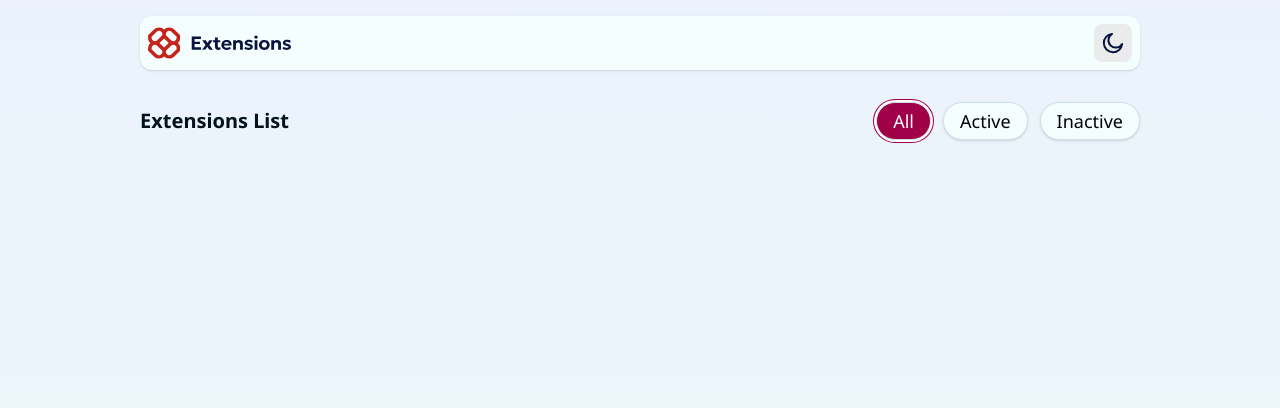
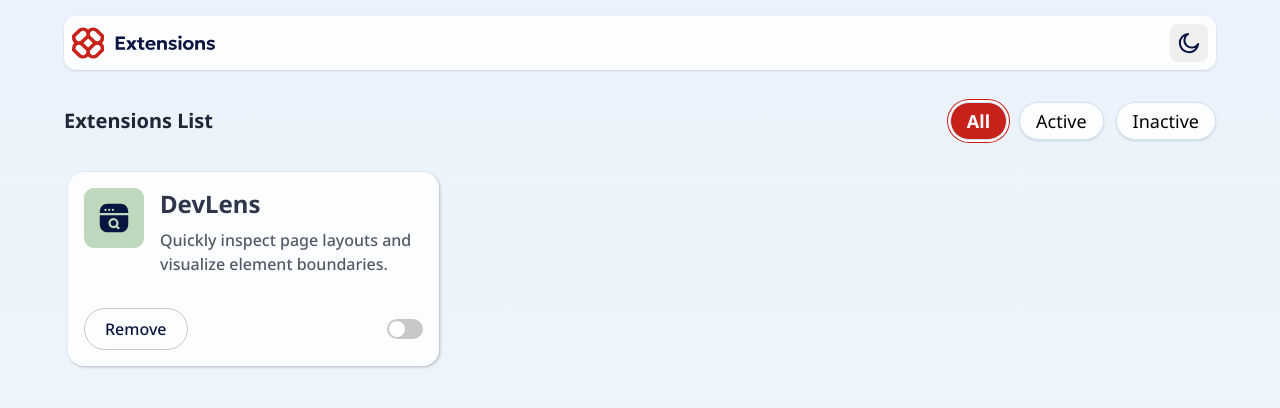
Before and after one commit to 01mehran/browser-extensions-manager, a React (Vite) app: page / in a window 1280 px wide. Shown: the top 408 px of the page. Built offline with nearby package versions, Linux system fonts and the light colour scheme.

Commit message:
style(extensionBox): add extensionBox component & styles

```diff
--- /dev/null
+++ b/src/components/ExtensionBox.jsx
@@ -0,0 +1,34 @@
+// Image;
+import logotest from '@images/logo-devlens.svg';
+
+export default function ExtensionBox() {
+  return (
+    <main className="bg-primary-light-100 dark:bg-primary-dark-800 dark:ring-primary-dark-600 flex flex-col gap-4 rounded-2xl p-4 shadow-[1px_1px_3px_rgba(0,0,0,.25)] dark:ring-[1px]">
+      {/* Upper */}
+      <header className="flex items-start gap-4">
+        <img src={logotest} alt="extensions logo" />
+        <div className="space-y-2">
+          <h3 className="text-primary-dark-700 dark:text-primary-light-100 text-2xl font-bold">
+            DevLens
+          </h3>
+          <p className="text-primary-dark-600 dark:text-primary-light-400/75 leading-6 font-medium">
+            Quickly inspect page layouts and visualize element boundaries.
+          </p>
+        </div>
+      </header>
+
+      {/* Buttons */}
+      <footer className="mt-4 flex items-center justify-between">
+        {/* Remove button */}
+        <button className="text-primary-dark-900 border-primary-light-400 dark:border-primary-dark-600 dark:text-primary-light-200 text-md hover:text-primary-light-200 dark:hover:text-primary-dark-900 cursor-pointer rounded-full border px-5 py-2 font-medium transition-all duration-200 hover:bg-red-700 focus:outline-1 focus:outline-red-700 dark:hover:bg-red-500 dark:focus:bg-red-500">
+          Remove
+        </button>
+        {/* Toggle button */}
+        <label className="inline-flex cursor-pointer items-center">
+          <input type="checkbox" className="peer sr-only" />
+          <div className="peer bg-primary-light-400 dark:bg-primary-dark-600 relative h-5 w-9 rounded-full peer-checked:bg-red-700 after:absolute after:start-0.5 after:top-0.5 after:h-4 after:w-4 after:rounded-full after:bg-white after:transition-all after:content-[''] peer-checked:after:translate-x-full rtl:peer-checked:after:-translate-x-full dark:peer-checked:bg-red-500"></div>
+        </label>
+      </footer>
+    </main>
+  );
+}
--- a/src/index.css
+++ b/src/index.css
@@ -9,21 +9,21 @@
   --font-notoSans: 'Noto Sans', sans-serif;
 
   /* Dark mode */
-  --color-primary-dark-600: oklch(37% 0.03 226deg);
-  --color-primary-dark-700: oklch(24% 0.04 225deg);
-  --color-primary-dark-800: oklch(17% 0.04 226deg);
-  --color-primary-dark-900: oklch(14% 0.06 227deg);
+  --color-primary-dark-600: oklch(0.465 0.0265 271.98);
+  --color-primary-dark-700: oklch(0.3364 0.0386 270.01);
+  --color-primary-dark-800: hsl(226, 25%, 17%);
+  --color-primary-dark-900: oklch(0.2152 0.0818 267.2);
 
   /* Light mode */
-  --color-primary-light-100: oklch(99% 0.01 200deg);
-  --color-primary-light-200: oklch(93% 0 0deg);
-  --color-primary-light-300: oklch(90% 0.02 217deg);
-  --color-primary-light-400: oklch(78% 0 0deg);
+  --color-primary-light-100: oklch(0.9927 0.0026 228.78);
+  --color-primary-light-200: oklch(0.9466 0 0);
+  --color-primary-light-300: oklch(0.9092 0.0292 259.94);
+  --color-primary-light-400: oklch(0.8294 0 0);
 
   /* Red */
-  --color-red-400: oklch(64% 0.2 3deg);
-  --color-red-500: oklch(56% 0.18 3deg);
-  --color-red-700: oklch(44% 0.2 3deg);
+  --color-red-400: oklch(0.6701 0.1862 26.35);
+  --color-red-500: oklch(0.6119 0.1893 27.23);
+  --color-red-700: oklch(0.5346 0.1993 29.02);
 
   /* Gradients */
   /* gradient-light ---> 180deg, #ebf2fc 0%, #eef8f9 100% */
@@ -38,10 +38,10 @@
 
 @layer components {
   .tabs {
-    @apply border-primary-light-300 bg-primary-light-100 dark:bg-primary-dark-600 dark:text-primary-light-200 dark:hover:ring-primary-light-200 dark:focus:outline-primary-light-200 cursor-pointer rounded-full border px-4 py-1 text-lg font-normal shadow-sm ring-red-700 outline-red-700 transition-all duration-200 hover:ring-1 focus:outline-1 dark:border-0;
+    @apply border-primary-light-300 bg-primary-light-100 dark:bg-primary-dark-700 dark:text-primary-light-300 dark:hover:ring-primary-light-200 dark:focus:outline-primary-light-200 cursor-pointer rounded-full border px-4 py-1 text-lg font-normal shadow-sm ring-red-700 outline-red-700 transition-all duration-200 hover:ring-1 focus:outline-1 dark:border-0;
   }
 
   .active-tab {
-    @apply text-primary-light-100 dark:text-primary-dark-700 bg-red-700 ring-1 ring-red-700 ring-offset-2 hover:opacity-95 hover:ring-0 dark:bg-red-500/85 dark:ring-0 dark:ring-transparent dark:ring-offset-0;
+    @apply text-primary-light-100 dark:text-primary-dark-900 bg-red-700 font-bold ring-1 ring-red-700 ring-offset-2 hover:opacity-95 hover:ring-0 dark:bg-red-500 dark:ring-0 dark:ring-transparent dark:ring-offset-0;
   }
 }
--- a/src/pages/Extensions.jsx
+++ b/src/pages/Extensions.jsx
@@ -1,13 +1,97 @@
+// Components;
 import Header from '@components/Header';
+import ExtensionBox from '@components/ExtensionBox';
 
 export default function Extensions() {
+  // const extensionslist = [
+  //   {
+  //     logo: `${logodevlens}`,
+  //     name: 'DevLens',
+  //     description:
+  //       'Quickly inspect page layouts and visualize element boundaries.',
+  //     isActive: true,
+  //   },
+  //   {
+  //     logo: '@images/logo-style-spy.svg',
+  //     name: 'StyleSpy',
+  //     description: 'Instantly analyze and copy CSS from any webpage element.',
+  //     isActive: true,
+  //   },
+  //   {
+  //     logo: '@images/logo-speed-boost.svg',
+  //     name: 'SpeedBoost',
+  //     description:
+  //       'Optimizes browser resource usage to accelerate page loading.',
+  //     isActive: false,
+  //   },
+  //   {
+  //     logo: '@images/logo-json-wizard.svg',
+  //     name: 'JSONWizard',
+  //     description:
+  //       'Formats, validates, and prettifies JSON responses in-browser.',
+  //     isActive: true,
+  //   },
+  //   {
+  //     logo: '@images/logo-tab-master-pro.svg',
+  //     name: 'TabMaster Pro',
+  //     description: 'Organizes browser tabs into groups and sessions.',
+  //     isActive: true,
+  //   },
+  //   {
+  //     logo: '@images/logo-viewport-buddy.svg',
+  //     name: 'ViewportBuddy',
+  //     description:
+  //       'Simulates various screen resolutions directly within the browser.',
+  //     isActive: false,
+  //   },
+  //   {
+  //     logo: '@images/logo-markup-notes.svg',
+  //     name: 'Markup Notes',
+  //     description:
+  //       'Enables annotation and notes directly onto webpages for collaborative debugging.',
+  //     isActive: true,
+  //   },
+  //   {
+  //     logo: '@images/logo-grid-guides.svg',
+  //     name: 'GridGuides',
+  //     description:
+  //       'Overlay customizable grids and alignment guides on any webpage.',
+  //     isActive: false,
+  //   },
+  //   {
+  //     logo: '@images/logo-palette-picker.svg',
+  //     name: 'Palette Picker',
+  //     description: 'Instantly extracts color palettes from any webpage.',
+  //     isActive: true,
+  //   },
+  //   {
+  //     logo: '@images/logo-link-checker.svg',
+  //     name: 'LinkChecker',
+  //     description: 'Scans and highlights broken links on any page.',
+  //     isActive: true,
+  //   },
+  //   {
+  //     logo: '@images/logo-dom-snapshot.svg',
+  //     name: 'DOM Snapshot',
+  //     description: 'Capture and export DOM structures quickly.',
+  //     isActive: false,
+  //   },
+  //   {
+  //     logo: '@images/logo-console-plus.svg',
+  //     name: 'ConsolePlus',
+  //     description:
+  //       'Enhanced developer console with advanced filtering and logging.',
+  //     isActive: true,
+  //   },
+  // ];
   return (
-    <div className="h-dvh bg-linear-[180deg,#ebf2fc_0%,#eef8f9_100%] px-2 pt-3 md:pt-4 dark:bg-linear-[180deg,#040918_0%,#091540_100%]">
-      <section className="mx-auto lg:max-w-[1000px]">
+    <div className="min-h-dvh bg-linear-[180deg,#ebf2fc_0%,#eef8f9_100%] px-2 pt-3 md:pt-4 dark:bg-linear-[180deg,#040918_0%,#091540_100%]">
+      <section className="mx-auto lg:max-w-6xl xl:max-w-6xl">
         {/* Header */}
         <Header />
         <main className="mt-8">
-          <div className="flex flex-col items-center justify-center space-y-4 md:flex-row md:justify-between md:space-y-0">
+          {/* Tabs */}
+          <section className="flex flex-col items-center justify-center space-y-4 md:flex-row md:justify-between md:space-y-0">
             <article>
               <h2 className="text-primary-dark-800 dark:text-primary-light-200 text-xl font-bold">
                 Extensions List
@@ -18,7 +102,12 @@ export default function Extensions() {
               <button className={`tabs`}>Active</button>
               <button className={`tabs`}>Inactive</button>
             </article>
-          </div>
+          </section>
+
+          {/* Extessions List */}
+          <section className="mt-8 grid grid-cols-1 gap-4 px-1 pb-4 sm:grid-cols-2 lg:grid-cols-3">
+            <ExtensionBox />
+          </section>
         </main>
       </section>
     </div>
--- a/vite.config.js
+++ b/vite.config.js
@@ -18,4 +18,7 @@ export default defineConfig({
       '@images': path.resolve(__dirname, './src/assets/images'),
     },
   },
+  server: {
+    open: true,
+  },
 });
```
